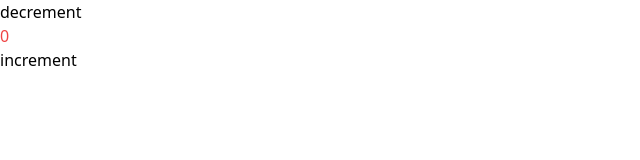
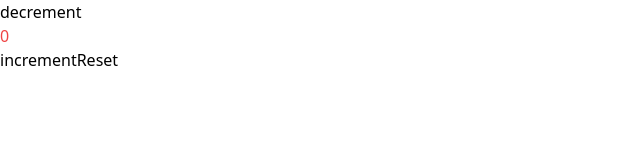
Before and after one commit to aguilanbon/reducer-app, a React (Create React App) app: page / in a window 1280 px wide. Shown: the top 160 px of the page, without its empty margins (0-640 px from the left). Built offline with nearby package versions, Linux system fonts and the light colour scheme.

Commit message:
reset button

```diff
--- a/src/App.js
+++ b/src/App.js
@@ -21,6 +21,9 @@ function App() {
         return { count: state.count + 1 }
       case 'decrement':
         return { count: state.count - 1 }
+      case 'reset':
+        return { count: initial.count }
+
       default:
         return state
     }
@@ -33,6 +36,7 @@ function App() {
       <button onClick={() => dispatch({ type: 'decrement' }) }>decrement</button>
       <h1 className='text-red-500' >{state.count}</h1>
       <button onClick={() => dispatch({type: 'increment'})}>increment</button>
+      <button onClick={() => dispatch({type: 'reset'}) } >Reset</button>
     </div>
   );
 }
```
Also changed, not shown: 1 other file (tests, documents, lock files or other folders).
